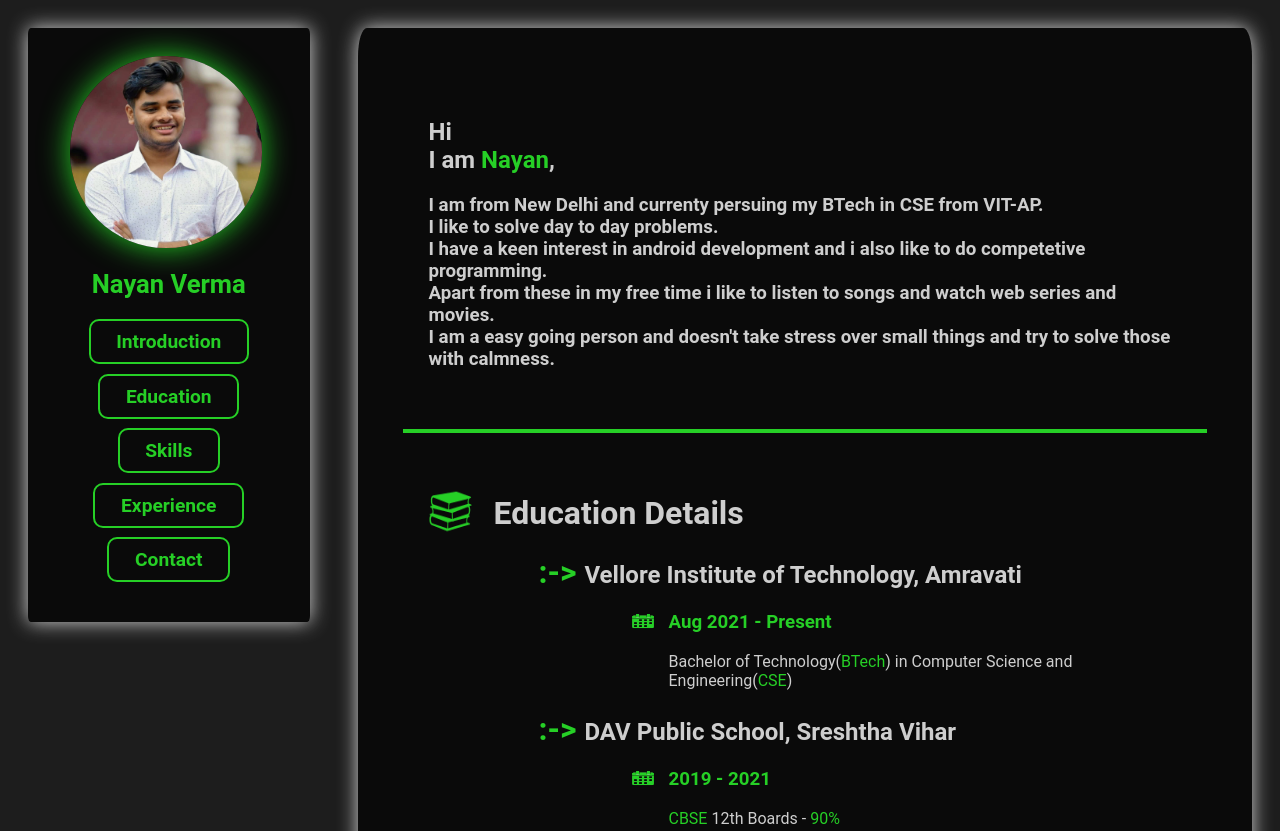
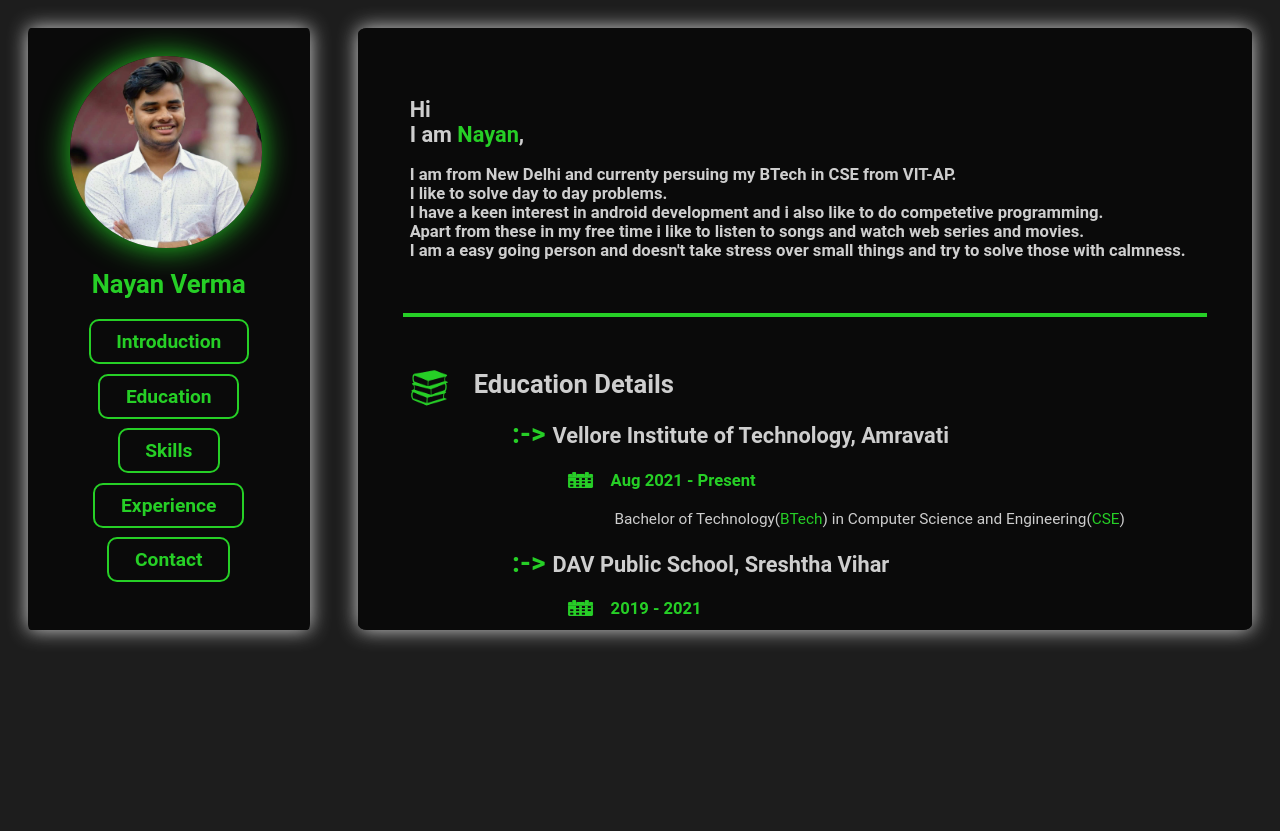
Before and after one commit to nayanverma14/Portfolio, a plain HTML site: page index.html in a window 1280 px wide. Shown: the top 831 px of the page. After the commit the page ends 800 px from the top, so only its background shows below. Drawn offline with Linux system fonts and the light colour scheme.

Commit message:
education corrected

```diff
--- a/index.html
+++ b/index.html
@@ -39,6 +39,7 @@
                 color: rgb(206, 206, 206);
                 background-color: rgb(10, 10, 10);
                 box-shadow:0px 0px 20px rgb(214, 214, 214);
+                height: 47vw;
             }
             .marginbar{
                 margin-top: 10px;
@@ -83,7 +84,7 @@
     </head>
     <body >
         <!--        Left Column        -->
-        <div class="column" id="left" style="float: left;width: 23%;">
+        <div class="column" id="left" style="float: left;width: 23%;overflow: auto;">
             <div style="padding-top: 10%;padding-left: 15%;padding: right 15%;margin-left: auto;margin-right: auto;">
                 <!--    Photo     -->
                 <img src="me.jpg" style="width: 80%;border-radius: 50%;box-shadow:0px 0px 30px rgb(38, 207, 38);" >
@@ -107,10 +108,10 @@
         <!--   Right Column    -->
         <div class="column" id="right"  style="float: right;width: 73%;overflow: auto;">
             <!--     Introduction   -->
-            <div id="Introduction" style="padding: 70px;padding-bottom: 30px;">
+            <div id="Introduction" style="padding: 4vw;padding-bottom: 2vw;">
                 <p >
-                    <h2>Hi<br> I am <span class="green">Nayan</span>,</h2>
-                    <h3>I am from New Delhi and currenty persuing my BTech in CSE from VIT-AP.<br>
+                    <h2 style="font-size: 1.7vw;">Hi<br> I am <span class="green">Nayan</span>,</h2>
+                    <h3 style="font-size: 1.3vw;">I am from New Delhi and currenty persuing my BTech in CSE from VIT-AP.<br>
                     I like to solve day to day problems. <br>
                     I have a keen interest in android development and i also like to do competetive programming.<br>
                     Apart from these in my free time i like to listen to songs and watch web series and movies.<br>
@@ -119,43 +120,43 @@
             </div>
             <hr class="marginbar">
             <!--      Education      -->
-            <div id="Education" style="padding: 70px;padding-top: 30px;">
+            <div id="Education" style="padding: 4vw;padding-top: 2vw;">
                 <p>
-                    <img src="books.png" alt="Book" style="float: left;width: 45px;height:45px ;">
-                    <h1 style="padding-left:65px;">Education Details</h1>
+                    <img src="books.png" alt="Book" style="float: left;width: 3.1vw;height:3.1vw;">
+                    <h1 style="padding-left: 5vw;font-size: 2vw;">Education Details</h1>
                 </p>
-                <div style="padding-left: 110px;">
-                    <h2><span class="green" style="font-size: xx-large;">:-> </span>Vellore Institute of Technology, Amravati</h2>
-                    <div style="padding-left: 90px;">
+                <div style="padding-left: 8vw;">
+                    <h2 style="font-size: 1.7vw;"><span class="green" style="font-size: 2.2vw;">:-> </span>Vellore Institute of Technology, Amravati</h2>
+                    <div style="padding-left: 4vw;">
                         <h3>
-                            <img src="calendar.png" alt="calendar" style="float: left;width: 30px;height:20px ;">
-                            <span class="green" style="padding-left: 10px;">Aug 2021  -  Present</span>
+                            <img src="calendar.png" alt="calendar" style="float: left;width: 2.7vw;height:1.7vw;">
+                            <span class="green" style="padding-left: 1vw;font-size: 1.3vw;">Aug 2021  -  Present</span>
                         </h3>
-                        <div style="padding-left: 40px;">
+                        <div style="padding-left: 4vw; font-size: 1.2vw;">
                             Bachelor of Technology(<span class="green">BTech</span>) in Computer Science and Engineering(<span class="green">CSE</span>)
                         </div>
                     </div>
                 </div>
-                <div style="padding-left: 110px;">
-                    <h2><span class="green" style="font-size: xx-large;">:-> </span>DAV Public School, Sreshtha Vihar</h2>
-                    <div style="padding-left: 90px;">
+                <div style="padding-left: 8vw;">
+                    <h2 style="font-size: 1.7vw;"><span class="green" style="font-size: 2.2vw;">:-> </span>DAV Public School, Sreshtha Vihar</h2>
+                    <div style="padding-left: 4vw;">
                         <h3>
-                            <img src="calendar.png" alt="calendar" style="float: left;width: 30px;height:20px ;">
-                            <span class="green" style="padding-left: 10px;">2019  -  2021</span>
+                            <img src="calendar.png" alt="calendar" style="float: left;width: 2.7vw;height:1.7vw ;">
+                            <span class="green" style="padding-left: 1vw;font-size: 1.3vw;">2019  -  2021</span>
                         </h3>
-                        <div style="padding-left: 40px;">
+                        <div style="padding-left: 4vw;font-size: 1.2vw;">
                             <span class="green">CBSE</span> 12th Boards - <span class="green">90%</span> <br>
                         </div>
                     </div>
                 </div>
-                <div style="padding-left: 110px;">
-                    <h2><span class="green" style="font-size: xx-large;">:-> </span>Modern Academy Sr. Sec. School, Indirapuram</h2>
-                    <div style="padding-left: 90px;">
+                <div style="padding-left: 8vw;">
+                    <h2 style="font-size: 1.7vw;"><span class="green" style="font-size:2.2vw;">:-> </span>Modern Academy Sr. Sec. School, Indirapuram</h2>
+                    <div style="padding-left: 4vw;">
                         <h3>
-                            <img src="calendar.png" alt="calendar" style="float: left;width: 30px;height:20px ;">
-                            <span class="green" style="padding-left: 10px;">2007  -  2019</span>
+                            <img src="calendar.png" alt="calendar" style="float: left;width: 2.7vw;height:1.7vw ;">
+                            <span class="green" style="padding-left: 1vw;font-size: 1.3vw;">2007  -  2019</span>
                         </h3>
-                        <div style="padding-left: 40px;">
+                        <div style="padding-left: 4vw;font-size: 1.2vw;">
                             <span class="green">ICSE</span> 10th Boards - <span class="green">94.2%</span><br>
                         </div>
                     </div>
```
